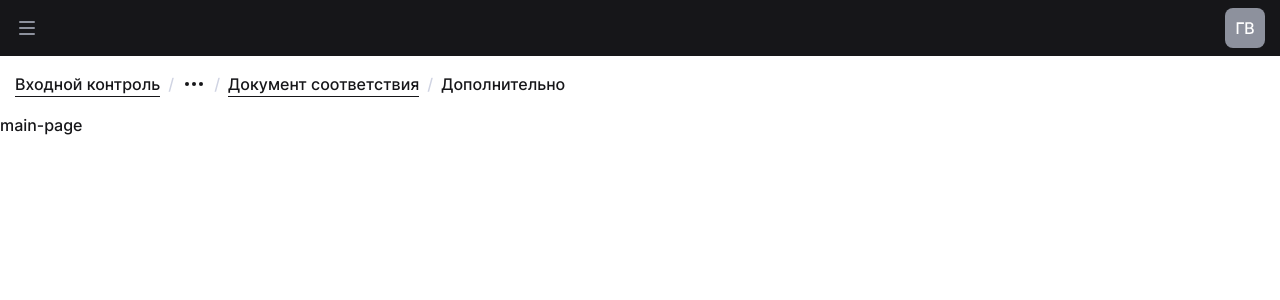
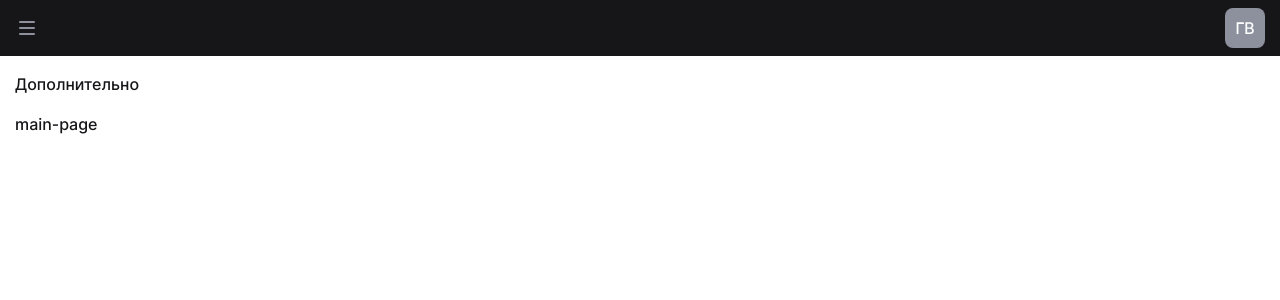
Before and after one commit to Dan1lc/frontend-test, a Vue app: page / in a window 1280 px wide. Shown: the top 300 px of the page. Built offline with nearby package versions, Linux system fonts and the light colour scheme.

Commit message:
add breadcrumbs hook to pages

```diff
--- a/src/components/AppHeader/AppHeader.vue
+++ b/src/components/AppHeader/AppHeader.vue
@@ -19,7 +19,10 @@
       </ContainerTemplate>
     </div>
     <ContainerTemplate>
-      <BreadCrumbs class="app-header__breadcrumbs" />
+      <BreadCrumbs
+        :breadcrumbs-data="breadcrumbsData"
+        class="app-header__breadcrumbs"
+      />
     </ContainerTemplate>
   </header>
 </template>
@@ -29,6 +32,9 @@ import ContainerTemplate from '@templates/ContainerTemplate/ContainerTemplate';
 import BreadCrumbs from '@components/AppHeader/BreadCrumbs/BreadCrumbs';
 import BurgerIcon from '@icons/AppHeader/BurgerIcon.svg';
 import ProfileIcon from '@icons/AppHeader/ProfileIcon.svg';
+import useBreadcrumbs from '@hooks/useBreadcrumbs';
+
+const { breadcrumbsData } = useBreadcrumbs();
 </script>
 
 <style lang="scss" src="./AppHeader.scss" scoped/>
--- a/src/components/AppHeader/BreadCrumbs/BreadCrumbs.vue
+++ b/src/components/AppHeader/BreadCrumbs/BreadCrumbs.vue
@@ -1,7 +1,7 @@
 <template>
   <ul class="bread-crumbs">
     <li
-      v-for="(item,k) in breadcrumbsListFormatted"
+      v-for="(item,k) in breadcrumbsDataFormatted"
       :key="k"
     >
       <MoreButton
@@ -15,7 +15,7 @@
         {{ item.name }}
       </BreadcrumbsLink>
       <span
-        v-if="k !==breadcrumbsListFormatted.length-1"
+        v-if="k !==breadcrumbsDataFormatted.length-1"
         class="bread-crumbs__separator"
       >/</span>
     </li>
@@ -23,42 +23,25 @@
 </template>
 
 <script setup>
-import { onMounted, ref } from 'vue';
+import { computed } from 'vue';
 import MoreButton from '@components/AppHeader/BreadCrumbs/MoreButton/MoreButton';
 import BreadcrumbsLink from '@components/AppHeader/BreadCrumbs/BreadcrumbsLink/BreadcrumbsLink';
 
-const breadcrumbsList = ref([
-  {
-    link:'/',
-    name: 'Входной контроль',
+const props = defineProps({
+  breadcrumbsData: {
+    type: Array,
+    default: () => [],
   },
-  {
-    link:'/',
-    name: 'Краска БФ-500',
-  },
-  {
-    link:'/',
-    name: 'Страница для перехода',
-  },
-  {
-    link:'/',
-    name: 'Документ соответствия',
-  },
-  {
-    name: 'Дополнительно',
-  },
-]);
-const breadcrumbsListFormatted = ref([]);
+});
 
-const getFormattedList = () => {
-  if (breadcrumbsList.value.length > 3){
-    breadcrumbsListFormatted.value = [ breadcrumbsList.value[0], breadcrumbsList.value.slice(1, -2), ...breadcrumbsList.value.slice(-2) ];
-    return;
+
+const breadcrumbsDataFormatted = computed(() => {
+  if (props.breadcrumbsData.length > 3) {
+    return [ props.breadcrumbsData[0], props.breadcrumbsData.slice(1, -2), ...props.breadcrumbsData.slice(-2) ];
   }
-  breadcrumbsListFormatted.value = breadcrumbsList.value;
-};
+  return props.breadcrumbsData;
+});
 
-onMounted(getFormattedList);
 
 </script>
 
--- a/src/pages/MainPage.vue
+++ b/src/pages/MainPage.vue
@@ -1,5 +1,24 @@
 <template>
   <div class="main-page">
-    main-page
+    <ContainerTemplate>
+      <div class="main-page__inner">
+        main-page
+      </div>
+    </ContainerTemplate>
   </div>
 </template>
+
+<script setup>
+import ContainerTemplate from '@templates/ContainerTemplate/ContainerTemplate';
+import { onMounted } from 'vue';
+import useBreadcrumbs from '@hooks/useBreadcrumbs';
+const { setBreadcrumbsData } = useBreadcrumbs();
+
+onMounted(() => {
+  setBreadcrumbsData([
+    {
+      name: 'Дополнительно',
+    },
+  ]);
+});
+</script>
--- a/src/pages/UiPage/UiPage.vue
+++ b/src/pages/UiPage/UiPage.vue
@@ -102,9 +102,36 @@
 import ContainerTemplate from '@templates/ContainerTemplate/ContainerTemplate';
 import UiButton from '@ui/UiButton/UiButton';
 import TextInput from '@ui/TextInput/TextInput';
-import { ref } from 'vue';
+import { onMounted, ref } from 'vue';
 import TabsList from '@ui/TabsList/TabsList';
 import TabsItem from '@ui/TabsList/TabsItem/TabsItem';
+import useBreadcrumbs from '@hooks/useBreadcrumbs';
+
+const { setBreadcrumbsData } = useBreadcrumbs();
+
+onMounted(() => {
+  setBreadcrumbsData([
+    {
+      link:'/',
+      name: 'Входной контроль',
+    },
+    {
+      link:'/',
+      name: 'Краска БФ-500',
+    },
+    {
+      link:'/',
+      name: 'Страница для перехода',
+    },
+    {
+      link:'/',
+      name: 'Документ соответствия',
+    },
+    {
+      name: 'Дополнительно',
+    },
+  ]);
+});
 
 const textInput = ref('Текст');
 const selectArray = [
```
